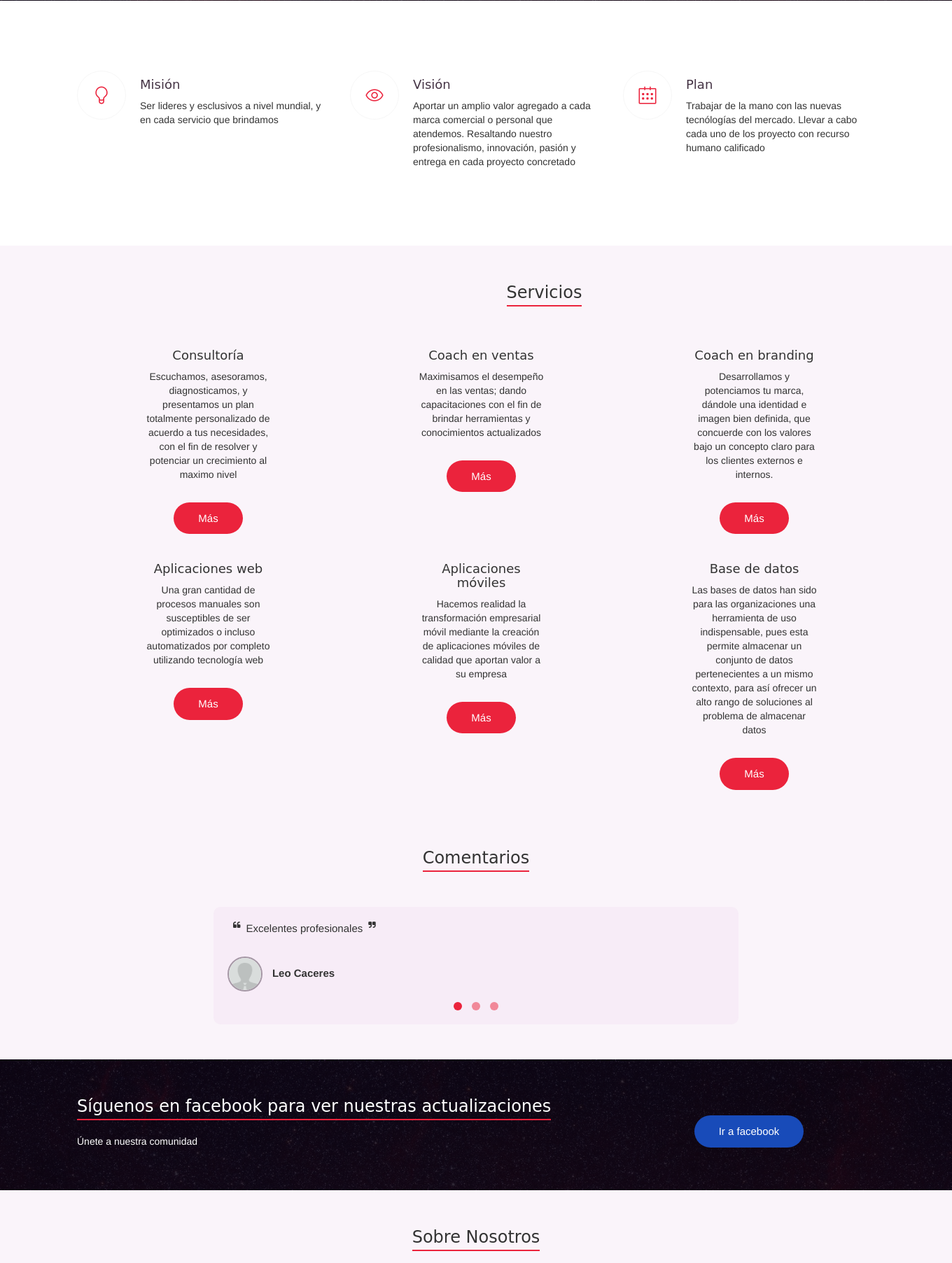
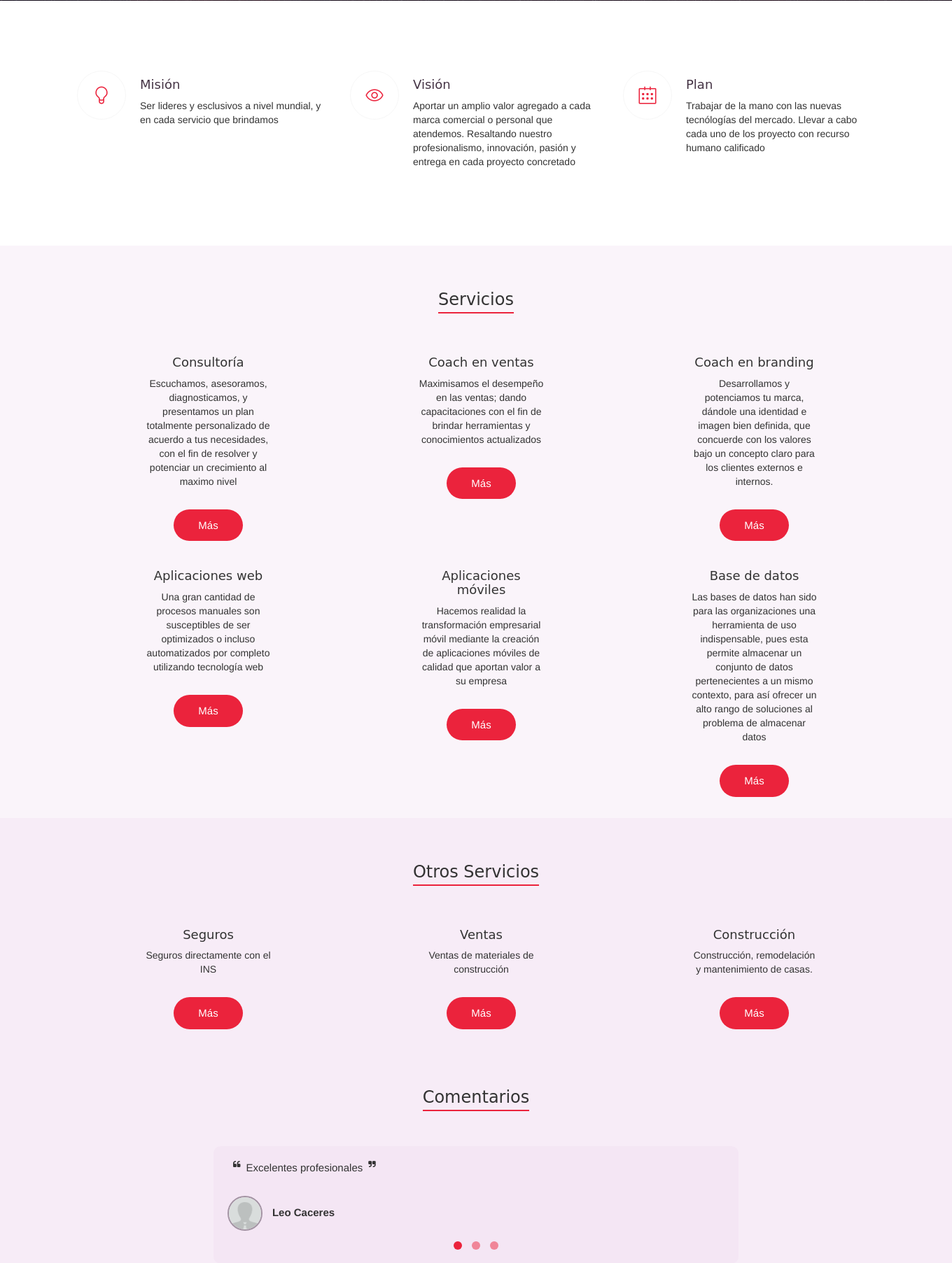
Before and after one commit to ramcevsolutions/digitalernesto, a PHP site: page / in a window 1360 px wide. Shown: the part 916-2721 px from the top of the page at 70% size. Run offline with PHP 8.4, Linux system fonts and the light colour scheme; some web fonts are replaced.

Commit message:
Correcciones de la página

```diff
--- a/Ethereal/index.html
+++ b/Ethereal/index.html
@@ -150,8 +150,7 @@
       <div class="row">
         <div class="col-md-8 col-sm-10">
           <div class="subscribe-text">
-            <h3>Síguenos en facebook para ver nuestras actualizaciones</h3>
-            <p>Únete a nuestra comunidad</p>
+            <h3>Habla con nosotros</h3>
           </div>
         </div>
         <div class="col-md-4 text-center"> <a href="#" class="subscribe-button">Ir a facebook</a> </div>
--- a/index.html
+++ b/index.html
@@ -29,6 +29,7 @@
           <ul class="nav navbar-nav navbar-right">
             <li class="active"><a href="#banner">Inicio</a></li>
             <li><a href="#work">Servicios</a></li>
+            <li><a href="#services"> Otros Servicios</a></li>
             <li><a href="#testimonials">Comentarios</a></li>
             <li><a href="#about">Nosotros</a></li>
             <li><a href="#contact">Contáctanos</a></li>
@@ -41,8 +42,8 @@
     <div class="bg-overlay">
       <div class="container">
         <div class="center-block">
-          <img src="Ethereal/images/logorectangular.png" alt="" style="height: auto; max-width:100%" class="center-block"><br>
-          <a href="#" class="banner-button">Ver más</a>
+          <img src="Ethereal/images/logorectangularori.png" alt="" style="height: auto; max-width:100%" class="center-block"><br>
+          <a href="https://wa.link/6hjifx" class="banner-button">Ver más</a>
         </div>
       </div>
     </div>
@@ -85,8 +86,10 @@
   <div id="work" class="portfolio">
     <div class="container">
       <div class="row">
+        <div class="text-center">
+          <h3>Servicios</h3>
+        </div>
         <div class="col-lg-12 col-lg-offset-1 text-center text">
-          <h3>Servicios</h3>
           <div class="row">
             <div class="col-md-4 col-sm-4">
               <div class="portfolio-item">
@@ -94,18 +97,18 @@
                   <div class="card-body">
                     <h4 class="card-title">Consultoría</h4>
                     <p class="card-text">Escuchamos, asesoramos, diagnosticamos, y presentamos un plan totalmente personalizado de acuerdo a tus necesidades, con el fin de resolver y potenciar un crecimiento al maximo nivel</p>
-                    <a href="#" class="view-more">Más</a>
+                    <a href="https://wa.link/6hjifx" class="view-more">Más</a>
                   </div>
                 </div>
               </div>
             </div>
-            <div class="col-md-4 col-sm-5">
+            <div class="col-md-4 col-sm-4">
               <div class="portfolio-item">
                 <div class="card" style="width: 18rem;">
                   <div class="card-body">
                     <h4 class="card-title">Coach en ventas</h4>
                     <p class="card-text">Maximisamos el desempeño en las ventas; dando capacitaciones con el fin de brindar herramientas y conocimientos actualizados</p>
-                    <a href="#" class="view-more">Más</a>
+                    <a href="https://wa.link/6hjifx" class="view-more">Más</a>
                   </div>
                 </div>
               </div>
@@ -116,7 +119,7 @@
                   <div class="card-body">
                     <h4 class="card-title">Coach en branding</h4>
                     <p class="card-text">Desarrollamos y potenciamos tu marca, dándole una identidad e imagen bien definida, que concuerde con los valores bajo un concepto claro para los clientes externos e internos.</p>
-                    <a href="#" class="view-more">Más</a>
+                    <a href="https://wa.link/6hjifx" class="view-more">Más</a>
                   </div>
                 </div>
               </div>
@@ -127,7 +130,7 @@
                   <div class="card-body">
                     <h4 class="card-title">Aplicaciones web</h4>
                     <p class="card-text">Una gran cantidad de procesos manuales son susceptibles de ser optimizados o incluso automatizados por completo utilizando tecnología web</p>
-                    <a href="#" class="view-more">Más</a>
+                    <a href="https://wa.link/6hjifx" class="view-more">Más</a>
                   </div>
                 </div>
               </div>
@@ -138,7 +141,7 @@
                   <div class="card-body">
                     <h4 class="card-title">Aplicaciones móviles</h4>
                     <p class="card-text">Hacemos realidad la transformación empresarial móvil mediante la creación de aplicaciones móviles de calidad que aportan valor a su empresa</p>
-                    <a href="#" class="view-more">Más</a>
+                    <a href="https://wa.link/6hjifx" class="view-more">Más</a>
                   </div>
                 </div>
               </div>
@@ -149,7 +152,58 @@
                   <div class="card-body">
                     <h4 class="card-title">Base de datos</h4>
                     <p class="card-text">Las bases de datos han sido para las organizaciones una herramienta de uso indispensable, pues esta permite almacenar un conjunto de datos pertenecientes a un mismo contexto, para así ofrecer un alto rango de soluciones al problema de almacenar datos</p>
-                    <a href="#" class="view-more">Más</a>
+                    <a href="https://wa.link/6hjifx" class="view-more">Más</a>
+                  </div>
+                </div>
+              </div>
+            </div>
+        </div>
+        <!-- /.col-lg-10 -->
+      </div>
+      <!-- /.row -->
+    </div>
+    <!-- /.container -->
+  </div>
+
+  <!-- Portfolio -->
+  <div id="services" class="portfolio">
+    <div class="container">
+      <div class="text-center">
+        <h3>Otros Servicios</h3>
+      </div>
+      <div class="row">
+        <div class="col-lg-12 col-lg-offset-1 text-center text">
+
+          <div class="row">
+            <div class="col-md-4 col-sm-4">
+              <div class="portfolio-item">
+                <div class="card" style="width: 18rem;">
+                  <div class="card-body">
+                    <h4 class="card-title">Seguros</h4>
+                    <p class="card-text">Seguros directamente con el INS</p>
+                    <a href="https://wa.link/6hjifx" class="view-more">Más</a>
+                  </div>
+                </div>
+              </div>
+            </div>
+            <div class="col-md-4 col-sm-4">
+              <div class="portfolio-item">
+                <div class="card" style="width: 18rem;">
+                  <div class="card-body">
+                    <h4 class="card-title">Ventas</h4>
+                    <p class="card-text">Ventas de materiales de construcción</p>
+                    <a href="https://wa.link/6hjifx" class="view-more">Más</a>
+                  </div>
+                </div>
+              </div>
+            </div>
+            <div class="col-md-4 col-sm-4">
+              <div class="portfolio-item">
+                <div class="card" style="width: 18rem;">
+                  <div class="card-body">
+                    <h4 class="card-title">Construcción</h4>
+                    <p class="card-text">Construcción, remodelación y mantenimiento de casas.</p>
+                    <a href="https://wa.link/6hjifx" class="view-more">Más</a>
                   </div>
                 </div>
               </div>
@@ -200,11 +254,11 @@
         <div class="row">
           <div class="col-md-8 col-sm-10">
             <div class="subscribe-text">
-              <h3>Síguenos en facebook para ver nuestras actualizaciones</h3>
-              <p>Únete a nuestra comunidad</p>
+              <h3>Habla con nosotros</h3>
+              <p>Hagamos un trato</p>
             </div>
           </div>
-          <div class="col-md-4 text-center"> <a href="#" class="subscribe-button">Ir a facebook</a> </div>
+          <div class="col-md-4 text-center"> <a href="https://wa.link/6hjifx" class="subscribe-button">Ir a WhatsApp</a> </div>
         </div>
       </div>
     </div>
@@ -215,13 +269,12 @@
         <div class="col-md-12 text-center">
           <h3>Sobre Nosotros</h3>
         </div>
-        <div class="col-md-6">
+        <div class="col-md-4">
           <div class="about-text">
-            <p>Párrafo uno</p>
-            <p>Párrafo dos</p>
+            <p>Nosotros somos una mezcla de compromiso, responsabilidad, lealtad, transparencia, innovación, pasión y entrega.</p>
           </div>
         </div>
-        <div class="col-md-6">
+        <div class="col-md-8">
           <div class="col-md-6 col-sm-6 col-xs-6 block">
             <div class="counter-item text-center">
               <h5>Nuestros clientes</h5>
@@ -268,8 +321,8 @@
           <div class="address">
             <h4>Dirección</h4>
             <p>Ciudad Quesada, Alajuela<br>
-            <div class="email"><i class="fa fa-at"></i>ernesto@gmail.com<br>
-              <i class="fa fa-mobile"></i>8516 8626
+            <div class="email"><i class="fa fa-at"></i>yocotizo111@gmail.com<br>
+              <i class="fa fa-mobile"></i>64477590
             </div>
             </p>
           </div>
@@ -280,11 +333,11 @@
   <footer>
     <div class="container">
       <div class="row">
-        <div class="col-md-6"> <span class="copyright">Copyright &copy; Ernesto 2020</span> </div>
+        <div class="col-md-6"> <span class="copyright">Copyright &copy; Ernesto 2024</span> </div>
         <div class="col-md-2">
           <ul class="list-inline social-buttons">
-            <li><a href="#"><i class="fa fa-whatsapp"></i></a> </li>
-            <li><a href="https://facebook.com/ramcevsolutions"><i class="fa fa-facebook"></i></a> </li>
+            <li><a href="https://wa.link/6hjifx"><i class="fa fa-whatsapp"></i></a> </li>
+            <li><a href=""><i class="fa fa-facebook"></i></a> </li>
             <li><a href="#"><i class="fa fa-instagram"></i></a> </li>
           </ul>
         </div>
--- a/style.css
+++ b/style.css
@@ -133,7 +133,7 @@ a {
 /*-----Portfolio or Work Starts-------*/
 
 .portfolio {
-	padding: 50px 0;
+	padding: 60px 0;
 	background-color: rgba(235, 213, 235, 0.26);
 	float: left;
 	width: 100%;
@@ -256,7 +256,7 @@ a {
 	display: inline-block;
 	border-radius: 25px 25px 25px 25px;
 	font-size: 15px;
-	background-color: #184bb9;
+	background-color: #0e741c;
 	margin-top: 30px;
 }
 .subscribe-button:hover {
```
Also changed, not shown: Ethereal/images/logoernesto.png, Ethereal/images/logorectangularnombre.png (added), Ethereal/images/logorectangularori.png (added).
